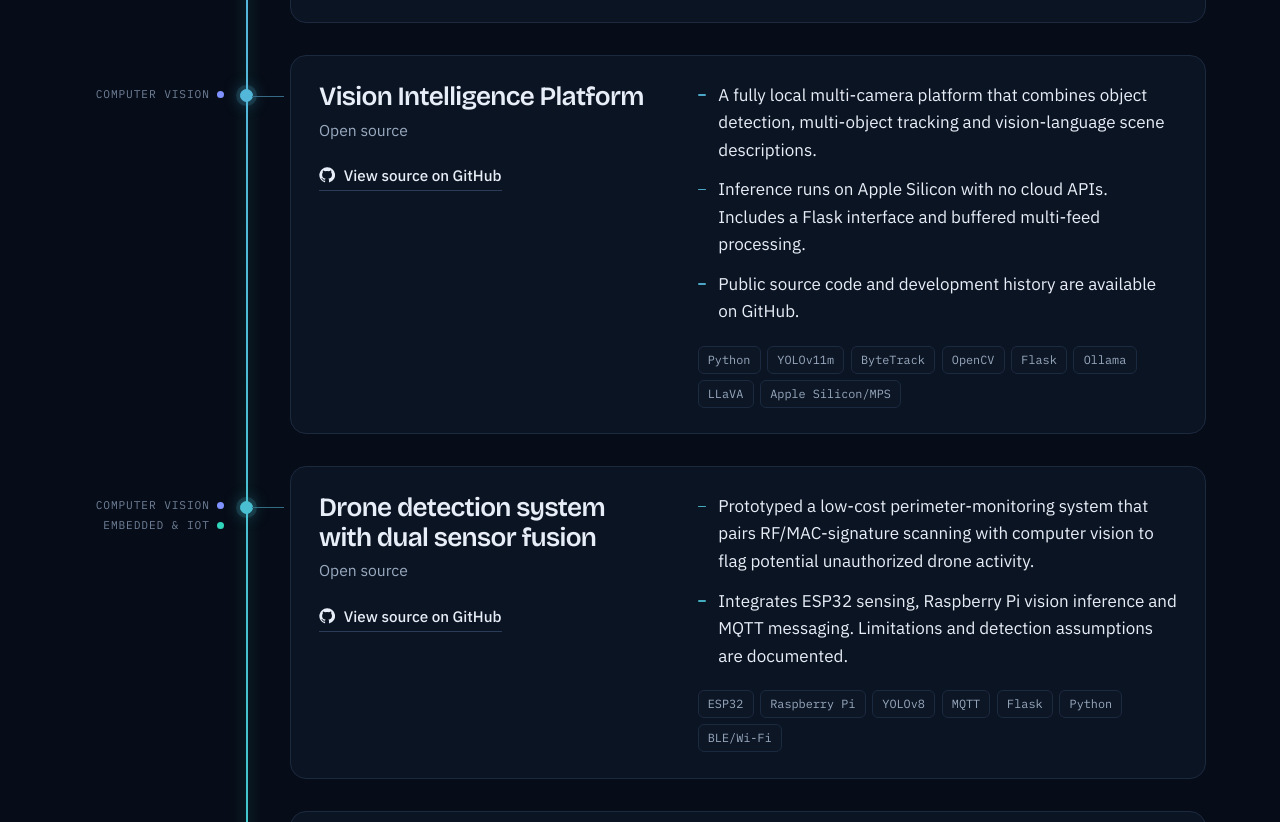
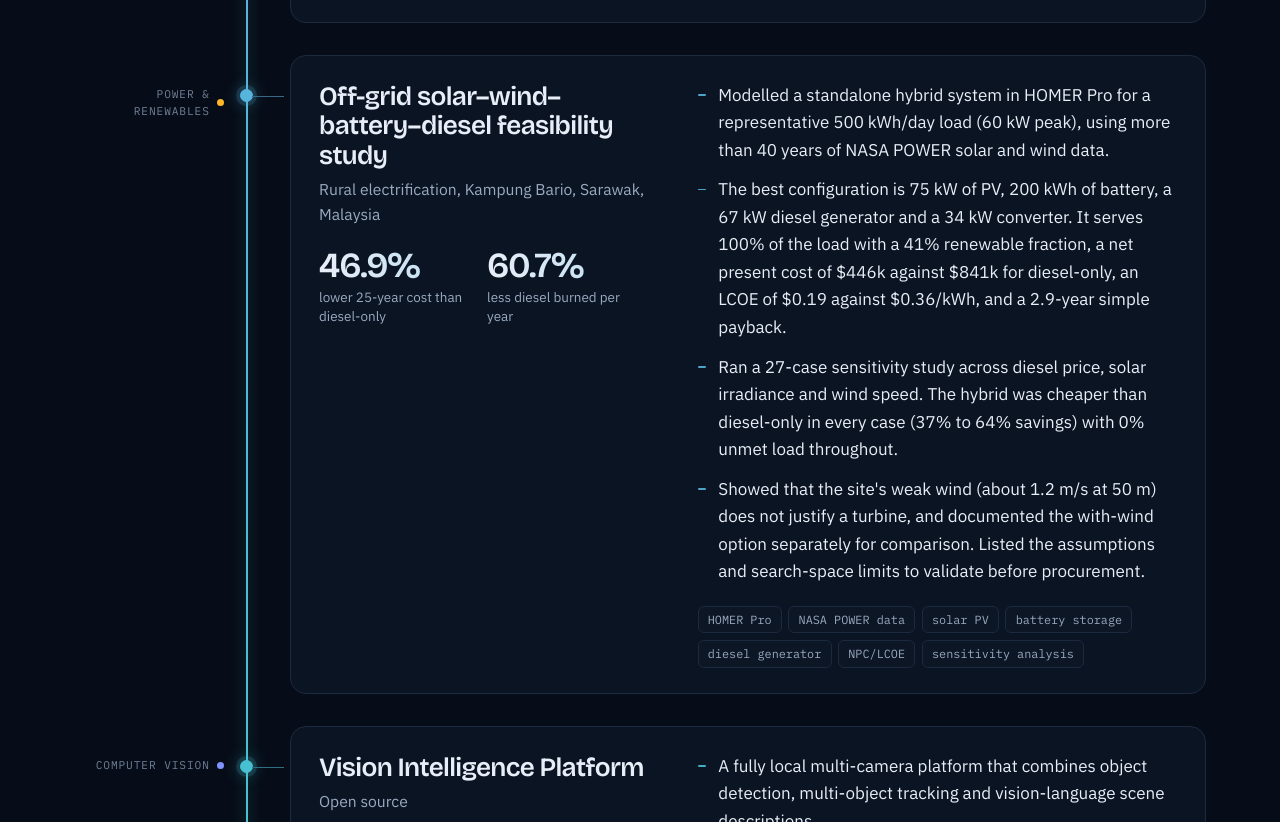
Before and after one commit to AftabAhmad5/AftabAhmad5.github.io, a plain HTML site: page index.html in a window 1280 px wide. Shown: the part 1978-2800 px from the top of the page. Drawn offline with nearby package versions, Linux system fonts and the light colour scheme.

Commit message:
homer pro project added

```diff
--- a/index.html
+++ b/index.html
@@ -443,7 +443,7 @@ footer .container { display: flex; flex-wrap: wrap; justify-content: space-betwe
         </div>
       </div></article>
 
-      <article class="project entry" data-in="all iot power" style="--o-all:2; --o-iot:1; --o-power:3">
+      <article class="project entry" data-in="all iot power" style="--o-all:2; --o-iot:1; --o-power:4">
 <span class="node"></span><div class="card">
         <div>
           <h3>Distributed power outage monitoring fleet</h3>
@@ -468,7 +468,7 @@ footer .container { display: flex; flex-wrap: wrap; justify-content: space-betwe
         </div>
       </div></article>
 
-      <article class="project entry" data-in="all vision" style="--o-all:3; --o-vision:2">
+      <article class="project entry" data-in="all vision" style="--o-all:4; --o-vision:2">
 <span class="node"></span><div class="card">
         <div>
           <h3>Vision Intelligence Platform</h3>
@@ -488,7 +488,7 @@ footer .container { display: flex; flex-wrap: wrap; justify-content: space-betwe
         </div>
       </div></article>
 
-      <article class="project entry" data-in="all vision iot" style="--o-all:4; --o-vision:3; --o-iot:4">
+      <article class="project entry" data-in="all vision iot" style="--o-all:5; --o-vision:3; --o-iot:4">
 <span class="node"></span><div class="card">
         <div>
           <h3>Drone detection system with dual sensor fusion</h3>
@@ -507,7 +507,7 @@ footer .container { display: flex; flex-wrap: wrap; justify-content: space-betwe
         </div>
       </div></article>
 
-      <article class="project entry" data-in="all iot power" style="--o-all:5; --o-iot:2; --o-power:2">
+      <article class="project entry" data-in="all iot power" style="--o-all:6; --o-iot:2; --o-power:3">
 <span class="node"></span><div class="card">
         <div>
           <h3>Intelligent power source identification</h3>
@@ -527,7 +527,7 @@ footer .container { display: flex; flex-wrap: wrap; justify-content: space-betwe
         </div>
       </div></article>
 
-      <article class="project entry" data-in="all vision iot" style="--o-all:6; --o-vision:4; --o-iot:3">
+      <article class="project entry" data-in="all vision iot" style="--o-all:7; --o-vision:4; --o-iot:3">
 <span class="node"></span><div class="card">
         <div>
           <h3>Drone-based BLE/Wi-Fi device survey system</h3>
@@ -546,7 +546,29 @@ footer .container { display: flex; flex-wrap: wrap; justify-content: space-betwe
         </div>
       </div></article>
 
-      <article class="project entry" data-in="all power" style="--o-all:7; --o-power:1">
+      <article class="project entry" data-in="all power" style="--o-all:3; --o-power:1">
+<span class="node"></span><div class="card">
+        <div>
+          <h3>Off-grid solar–wind–battery–diesel feasibility study</h3>
+          <p class="p-sub">Rural electrification, Kampung Bario, Sarawak, Malaysia</p>
+          <ul class="p-tags"><li class="t-power">Power &amp; renewables</li></ul>
+          <div class="metrics">
+            <div><b>46.9%</b><span>lower 25-year cost than diesel-only</span></div>
+            <div><b>60.7%</b><span>less diesel burned per year</span></div>
+          </div>
+        </div>
+        <div>
+          <ul class="points">
+            <li>Modelled a standalone hybrid system in HOMER Pro for a representative 500 kWh/day load (60 kW peak), using more than 40 years of NASA POWER solar and wind data.</li>
+            <li>The best configuration is 75 kW of PV, 200 kWh of battery, a 67 kW diesel generator and a 34 kW converter. It serves 100% of the load with a 41% renewable fraction, a net present cost of $446k against $841k for diesel-only, an LCOE of $0.19 against $0.36/kWh, and a 2.9-year simple payback.</li>
+            <li>Ran a 27-case sensitivity study across diesel price, solar irradiance and wind speed. The hybrid was cheaper than diesel-only in every case (37% to 64% savings) with 0% unmet load throughout.</li>
+            <li>Showed that the site's weak wind (about 1.2 m/s at 50 m) does not justify a turbine, and documented the with-wind option separately for comparison. Listed the assumptions and search-space limits to validate before procurement.</li>
+          </ul>
+          <ul class="stack"><li>HOMER Pro</li><li>NASA POWER data</li><li>solar PV</li><li>battery storage</li><li>diesel generator</li><li>NPC/LCOE</li><li>sensitivity analysis</li></ul>
+        </div>
+</div></article>
+
+      <article class="project entry" data-in="all power" style="--o-all:8; --o-power:2">
 <span class="node"></span><div class="card">
         <div>
           <h3>Portable hybrid wind–solar turbine system</h3>
@@ -739,7 +761,7 @@ var LENSES = {
         ["Streaming & systems", ["FFmpeg","PyAV","HLS","multiprocessing","asyncio","buffering","auto-reconnect","Linux","systemd"]],
         ["Embedded & hardware", ["Raspberry Pi Zero 2 W/4B","ESP32","Arduino","GPIO","I2C","SPI","MQTT","ACS712","ADS1115","GPS/NMEA","BLE","Wi-Fi"]],
         ["Software & data", ["Python","C/C++","MicroPython","SQL","Flask","REST APIs","SQLite","PostgreSQL","SQLAlchemy","pandas","Git/GitHub"]],
-        ["Electrical engineering", ["power transmission & distribution","protection systems","fault analysis","relay protection","high-voltage engineering","power factor correction","switchgear","solar PV","hybrid renewable systems"]]
+        ["Electrical engineering", ["power transmission & distribution","protection systems","fault analysis","relay protection","high-voltage engineering","power factor correction","switchgear","solar PV","hybrid renewable systems","wind turbine design","HOMER Pro","techno-economic analysis"]]
       ]
     },
     vision: {
@@ -783,7 +805,7 @@ var LENSES = {
     power: {
       role: "Electrical power & renewable energy engineer",
       sub: "Smart grid and embedded systems.",
-      profile: "I hold a BSc in Electrical Engineering (Power Major) and have nearly four years of full-time experience in electrical installation, testing and commissioning, plus a protection-systems internship at Pakistan's national grid operator, NTDC. Since 2019 I've also delivered international embedded/IoT and power-monitoring projects that connect electrical systems with sensing, edge computing and software. A strong fit for power, protection, renewable energy, smart-grid and energy-monitoring roles.",
+      profile: "I hold a BSc in Electrical Engineering (Power Major) and have nearly four years of full-time experience in electrical installation, testing and commissioning, plus a protection-systems internship at Pakistan's national grid operator, NTDC. Since 2019 I've also delivered international embedded/IoT and power-monitoring projects that connect electrical systems with sensing, edge computing and software, and recently completed a HOMER Pro feasibility study for an off-grid solar-wind-battery-diesel system. A strong fit for power, protection, renewable energy, smart-grid and energy-monitoring roles.",
       note: "Showing projects most relevant to power and renewable energy.",
       skillNote: "Power systems, renewables and monitoring skills.",
       jobTitle: "Freelance engineer",
@@ -793,7 +815,7 @@ var LENSES = {
       ],
       skills: [
         ["Power systems", ["power transmission & distribution","power system protection","fault analysis","relay protection","high-voltage engineering","switchgear","power-factor correction"]],
-        ["Renewable energy", ["solar PV integration","wind turbine design","HAWT/VAWT","blade aerodynamics","Betz limit","TSR calculations","hybrid systems","feasibility analysis"]],
+        ["Renewable energy", ["solar PV integration","wind turbine design","HAWT/VAWT","blade aerodynamics","Betz limit","TSR calculations","hybrid systems","feasibility analysis","HOMER Pro","off-grid hybrid design","NPC/LCOE economics","sensitivity analysis"]],
         ["Embedded & monitoring", ["Raspberry Pi","ESP32","Arduino","GPIO","I2C","SPI","ACS712","ADS1115","GPS/NMEA","MQTT","Linux","systemd"]],
         ["Software & data", ["Python","C/C++","SQL","Flask","REST APIs","SQLite","PostgreSQL","SQLAlchemy","Git/GitHub"]]
       ]
```
